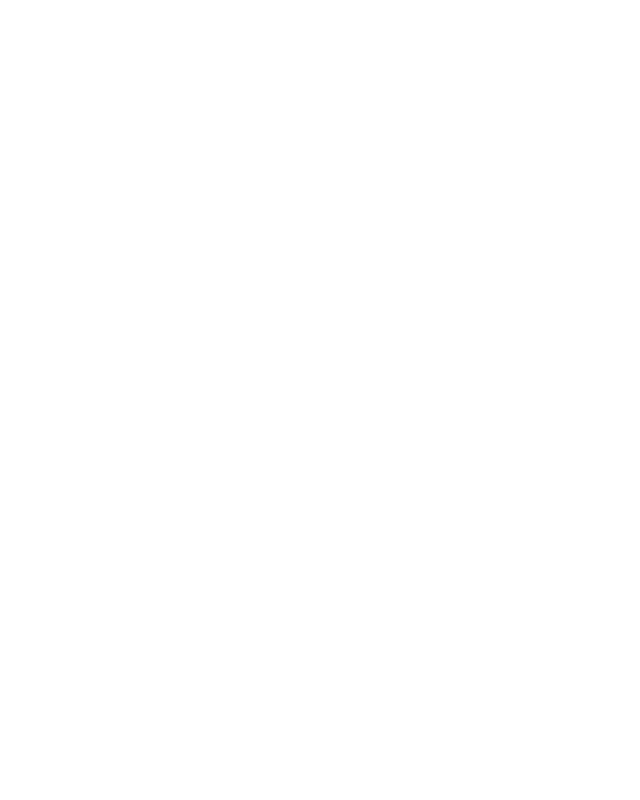
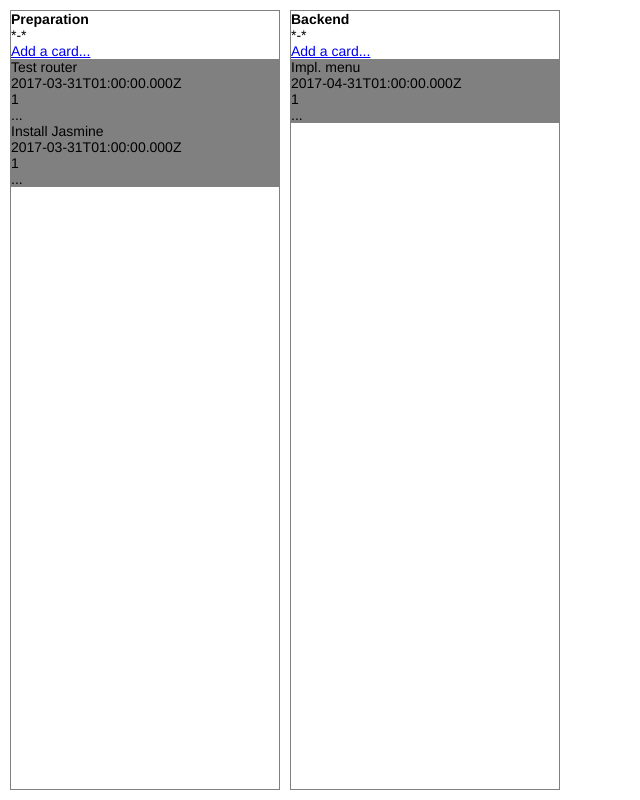
Before and after one commit to wenkangjing/frontend-js, a Node server app: page / in a window 1280 px wide. Before the commit the part shown is empty. Shown: the whole page, without its empty margins (0-640 px from the left). Run offline with Node 20, Linux system fonts and the light colour scheme; some libraries are stand-ins or nearby versions.

Commit message:
Draft impl. List/Card

```diff
--- a/trello_lite/data/list_1.json
+++ b/trello_lite/data/list_1.json
@@ -4,7 +4,6 @@
   "subscribe": "false",
   "cards": [{
     "id": 1,
-    "idList": 1,
     "comments": 1,
     "description": false,
     "name": "Test router",
--- a/trello_lite/data/list_2.json
+++ b/trello_lite/data/list_2.json
@@ -4,7 +4,6 @@
   "subscribe": "true",
   "cards": [{
     "id": 3,
-    "idList": 3,
     "comments": 1,
     "description": false,
     "name": "Impl. menu",
--- /dev/null
+++ b/trello_lite/handlebars/list.hbs
@@ -0,0 +1,6 @@
+<h2>{{name}}</h2>
+{{#if subscribe}}
+  <div class="subscribe">*-*</div>
+{{/if}}
+<div class="cards"></div>
+<a href="#">Add a card...</a>
--- a/trello_lite/public/javascripts/application.js
+++ b/trello_lite/public/javascripts/application.js
@@ -1,5 +1,15 @@
 var App = {
+  $el: $("#application"),
+  templates: JST,
+  renderBoard: function() {
+    this.board.forEach(function(list) {
+      this.renderList(list);
+    }.bind(this));
+  },
+  renderList: function(list) {
+    new ListView({raw: list});
+  },
   init: function() {
-
+    this.renderBoard();
   }
 };
--- a/trello_lite/public/javascripts/handlebars_templates.js
+++ b/trello_lite/public/javascripts/handlebars_templates.js
@@ -1,5 +1,45 @@
 this["JST"] = this["JST"] || {};
 
-this["JST"]["card"] = Handlebars.template({"compiler":[7,">= 4.0.0"],"main":function(container,depth0,helpers,partials,data) {
-    return "<div><div class=\"labels\"></div><div class=\"name\"></div><div class=\"badge\"></div><div class=\"edit\"></div></div>";
+this["JST"]["card"] = Handlebars.template({"1":function(container,depth0,helpers,partials,data) {
+    var helper;
+
+  return container.escapeExpression(((helper = (helper = helpers.name || (depth0 != null ? depth0.name : depth0)) != null ? helper : helpers.helperMissing),(typeof helper === "function" ? helper.call(depth0 != null ? depth0 : {},{"name":"name","hash":{},"data":data}) : helper)));
+},"3":function(container,depth0,helpers,partials,data) {
+    return "<div class=\"subscribe\">*-*</div>";
+},"5":function(container,depth0,helpers,partials,data) {
+    var helper;
+
+  return "<div class=\"subscribe\">"
+    + container.escapeExpression(((helper = (helper = helpers.due || (depth0 != null ? depth0.due : depth0)) != null ? helper : helpers.helperMissing),(typeof helper === "function" ? helper.call(depth0 != null ? depth0 : {},{"name":"due","hash":{},"data":data}) : helper)))
+    + "</div>";
+},"7":function(container,depth0,helpers,partials,data) {
+    var helper;
+
+  return "<div class=\"comments\">"
+    + container.escapeExpression(((helper = (helper = helpers.comments || (depth0 != null ? depth0.comments : depth0)) != null ? helper : helpers.helperMissing),(typeof helper === "function" ? helper.call(depth0 != null ? depth0 : {},{"name":"comments","hash":{},"data":data}) : helper)))
+    + "</div>";
+},"compiler":[7,">= 4.0.0"],"main":function(container,depth0,helpers,partials,data) {
+    var stack1, helper, alias1=depth0 != null ? depth0 : {};
+
+  return "<div><div class=\"labels\">"
+    + ((stack1 = helpers.each.call(alias1,(depth0 != null ? depth0.labels : depth0),{"name":"each","hash":{},"fn":container.program(1, data, 0),"inverse":container.noop,"data":data})) != null ? stack1 : "")
+    + "</div><div class=\"name\">"
+    + container.escapeExpression(((helper = (helper = helpers.name || (depth0 != null ? depth0.name : depth0)) != null ? helper : helpers.helperMissing),(typeof helper === "function" ? helper.call(alias1,{"name":"name","hash":{},"data":data}) : helper)))
+    + "</div><div class=\"badge\">"
+    + ((stack1 = helpers["if"].call(alias1,(depth0 != null ? depth0.subscribe : depth0),{"name":"if","hash":{},"fn":container.program(3, data, 0),"inverse":container.noop,"data":data})) != null ? stack1 : "")
+    + ((stack1 = helpers["if"].call(alias1,(depth0 != null ? depth0.due : depth0),{"name":"if","hash":{},"fn":container.program(5, data, 0),"inverse":container.noop,"data":data})) != null ? stack1 : "")
+    + ((stack1 = helpers["if"].call(alias1,(depth0 != null ? depth0.comments : depth0),{"name":"if","hash":{},"fn":container.program(7, data, 0),"inverse":container.noop,"data":data})) != null ? stack1 : "")
+    + "</div><div class=\"edit\">...</div></div>";
 },"useData":true});
+
+this["JST"]["list"] = Handlebars.template({"1":function(container,depth0,helpers,partials,data) {
+    return "<div class=\"subscribe\">*-*</div>";
+},"compiler":[7,">= 4.0.0"],"main":function(container,depth0,helpers,partials,data) {
+    var stack1, helper, alias1=depth0 != null ? depth0 : {};
+
+  return "<h2>"
+    + container.escapeExpression(((helper = (helper = helpers.name || (depth0 != null ? depth0.name : depth0)) != null ? helper : helpers.helperMissing),(typeof helper === "function" ? helper.call(alias1,{"name":"name","hash":{},"data":data}) : helper)))
+    + "</h2>"
+    + ((stack1 = helpers["if"].call(alias1,(depth0 != null ? depth0.subscribe : depth0),{"name":"if","hash":{},"fn":container.program(1, data, 0),"inverse":container.noop,"data":data})) != null ? stack1 : "")
+    + "<div class=\"cards\"></div><a href=\"#\">Add a card...</a>";
+},"useData":true});
--- a/trello_lite/public/javascripts/models/card.js
+++ b/trello_lite/public/javascripts/models/card.js
@@ -1,3 +1,2 @@
 var Card  = Backbone.Model.extend({
-
 });
--- /dev/null
+++ b/trello_lite/public/javascripts/views/card.js
@@ -0,0 +1,13 @@
+var CardView = Backbone.View.extend({
+  className: "card",
+  tagName: "div",
+  template: App.templates.card,
+  render: function() {
+    this.$el.html(this.template(this.model.toJSON()));
+    this.$el.appendTo(this.parent);
+  },
+  initialize: function(options) {
+    this.parent = options.parent;
+    this.render();
+  }
+});
--- a/trello_lite/public/javascripts/views/list.js
+++ b/trello_lite/public/javascripts/views/list.js
@@ -1,11 +1,20 @@
 var ListView = Backbone.View.extend({
   className: "list",
   tagName: "div",
-  //template: App.templates.list,
+  template: App.templates.list,
   render: function() {
-
+    this.$el.html(this.template(this.raw));
+    this.$el.appendTo($("#lists"));
+    this.raw.cards.forEach(function(card) {
+      console.log("...to render", card);
+      new CardView({
+        parent: this.$el,
+        model: new Card(card)
+      });
+    }.bind(this));
   },
-  initialize: function() {
+  initialize: function(options) {
+    Object.assign(this, options);
     this.render();
   }
 });
--- a/trello_lite/public/stylesheets/mixins.styl
+++ b/trello_lite/public/stylesheets/mixins.styl
@@ -18,81 +18,4 @@
     font-size: inherit
 
   html
-    font: 75% 'Droid Sans', sans-serif
-    height: 100%
-    color: #fff
-    background: colors.background repeat left top
-
-  a
-    text-decoration: none
-
-  h3
-    font-weight: normal
-    font-size: 1.3em
-
-  .clearfix::after
-    content: ""
-    display: block
-    visibility: hidden
-    clear: both
-
-  .add-to-cart:before
-    content:"+ "
-    font-size: 14px
-    font-family: Arial, Helvetica, sans-serif
-    font-weight: bold
-
-  .angle-button
-    display: inline-block
-    height: 28px
-    line-height: 28px
-    position: relative
-    color: #fff
-    letter-spacing: 1px
-    padding: 0 20px 0 28px
-    background: linear-gradient(to bottom, rgba(214,0,65,1) 0%,rgba(169,0,64,1) 100%)
-    &:hover
-      cursor: pointer
-      background: linear-gradient(to bottom, rgba(169,0,64,1) 0%,rgba(214,0,65,1) 100%)
-    &:before
-      content: "";
-      display: block;
-      width: 0;
-      height: 0;
-      position: absolute;
-      left: 0;
-      top: 0;
-      border-top: 14px solid #000;
-      border-right: 14px solid transparent;
-      border-bottom: 14px solid transparent;
-      border-left: 14px solid #000;
-
-colors = {
-  text: #fff,
-  background: #0c0c0c url('images/background-image.png'),
-  cart: {
-      bg: #d60041
-  },
-  menu: {
-    bg: #fff,
-    border: #999,
-    name: #ab7829,
-    nameHover: #2e2e2e,
-    price: #9e9e9e,
-    button: {
-      text: #d60041,
-      bgHover: #d60041,
-      textHover:#fff
-    }
-  },
-  detail: {
-   nav: #000,
-   navHover: #d60041,
-   bg: #fff,
-   price: #9e9e9e,
-   button: #d60041
-  },
-  footer: {
-    text: #999,
-  }
-}
+    font: 14px "Helvetica Neue", Arial, Helvetica, sans-serif
--- a/trello_lite/public/stylesheets/style.css
+++ b/trello_lite/public/stylesheets/style.css
@@ -1 +1,58 @@
 @import "whitespace-reset.css";
+/* box-sizing reset */
+html {
+  box-sizing: border-box;
+}
+* {
+  -webkit-box-sizing: border-box;
+  -moz-box-sizing: border-box;
+  box-sizing: border-box;
+}
+*,
+*:before,
+*:after {
+  -webkit-box-sizing: inherit;
+  -moz-box-sizing: inherit;
+  box-sizing: inherit;
+}
+/* native implementationi reset */
+textarea,
+input,
+button,
+select {
+  font-family: inherit;
+  font-size: inherit;
+}
+html {
+  font: 14px "Helvetica Neue", Arial, Helvetica, sans-serif;
+}
+#board {
+  user-select: none;
+  white-space: nowrap;
+  margin-bottom: 10px;
+  overflow-x: auto;
+  padding-bottom: 10px;
+  position: absolute;
+  top: 0;
+  right: 0;
+  bottom: 0;
+  left: 0;
+}
+#lists {
+  margin: 10px;
+  width: 100%;
+  height: 100%;
+}
+.list {
+  display: inline-block;
+  width: 270px;
+  height: 100%;
+  border: 1px solid #808080;
+  vertical-align: top;
+}
+.list + .list {
+  margin-left: 10px;
+}
+.card {
+  background: #808080;
+}
--- a/trello_lite/public/stylesheets/style.styl
+++ b/trello_lite/public/stylesheets/style.styl
@@ -1,2 +1,35 @@
 @import "whitespace-reset.css"
 @import "mixins"
+
+basics()
+
+#board
+  user-select: none
+  white-space: nowrap
+  margin-bottom: 10px
+  overflow-x: auto
+  //overflow-y: hidden
+  padding-bottom: 10px
+  position: absolute
+  top: 0
+  right: 0
+  bottom: 0
+  left: 0
+
+#lists
+  margin: 10px
+  width: 100%
+  height: 100%
+
+.list
+  display: inline-block
+  width: 270px
+  height: 100%
+  border: 1px solid gray
+  vertical-align: top
+  + .list
+    margin-left: 10px
+
+
+.card
+  background: gray
--- a/trello_lite/views/layout.pug
+++ b/trello_lite/views/layout.pug
@@ -8,12 +8,16 @@
     +javascript_include_tag("vendor/all")
     +javascript_include_tag("handlebars_templates")
   body
-    header
-    main
+    div#application
+      header
+      div#board
+        header
+        div#lists
+
     +javascript_include_tag("application")
     +javascript_include_tag("models/card")
     +javascript_include_tag("collections/list")
-    +javascript_include_tag("views/list")
+    +javascript_include_tag("views/list", "views/card")
     script(type="text/javascript").
-      App.lists  = new List(!{JSON.stringify(lists)});
+      App.board = !{JSON.stringify(lists)};
       App.init();
```
Also changed, not shown: trello_lite/handlebars/card.hbs (+8 -4 lines), trello_lite/notes.md (+4 -4 lines).
